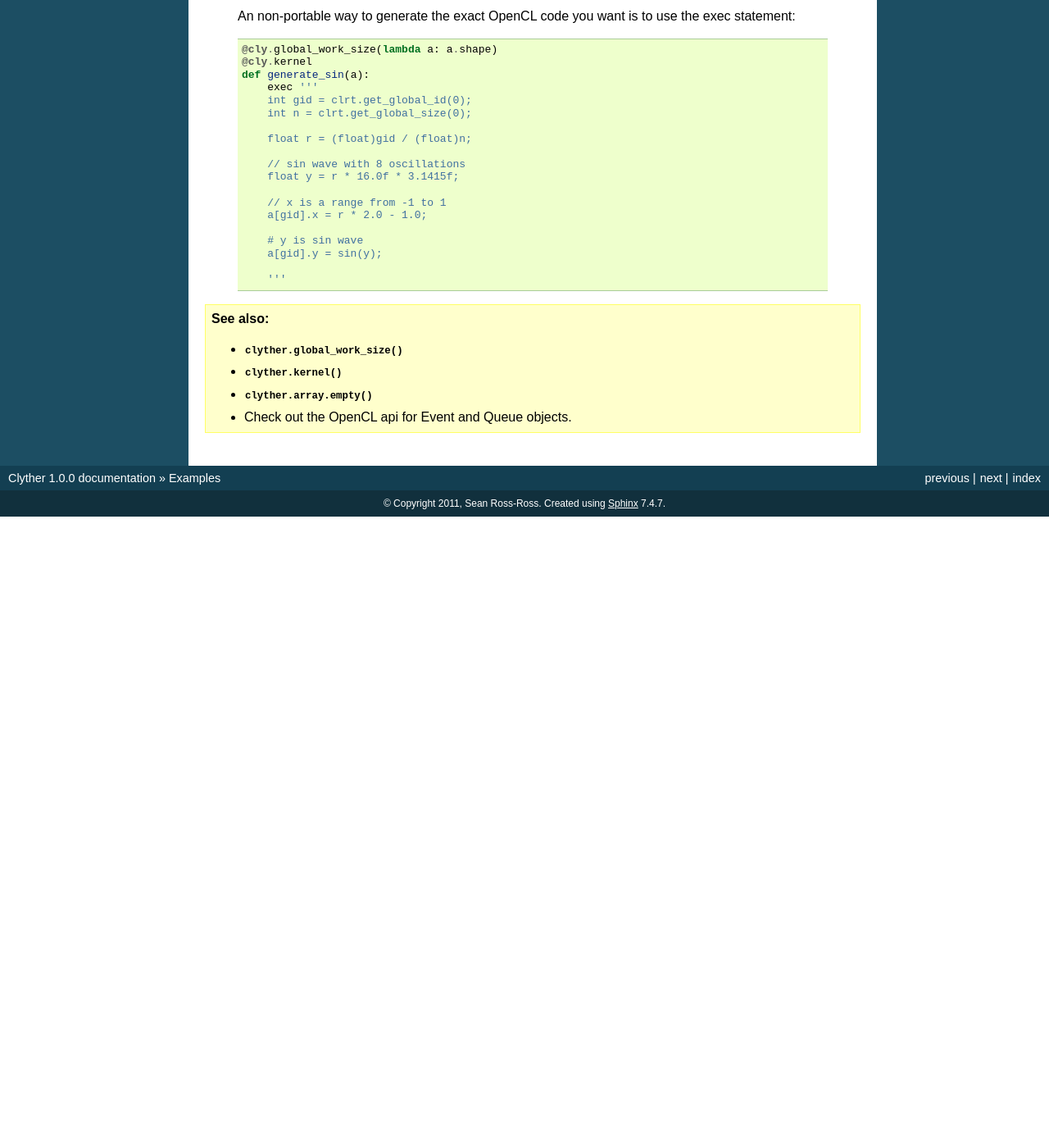
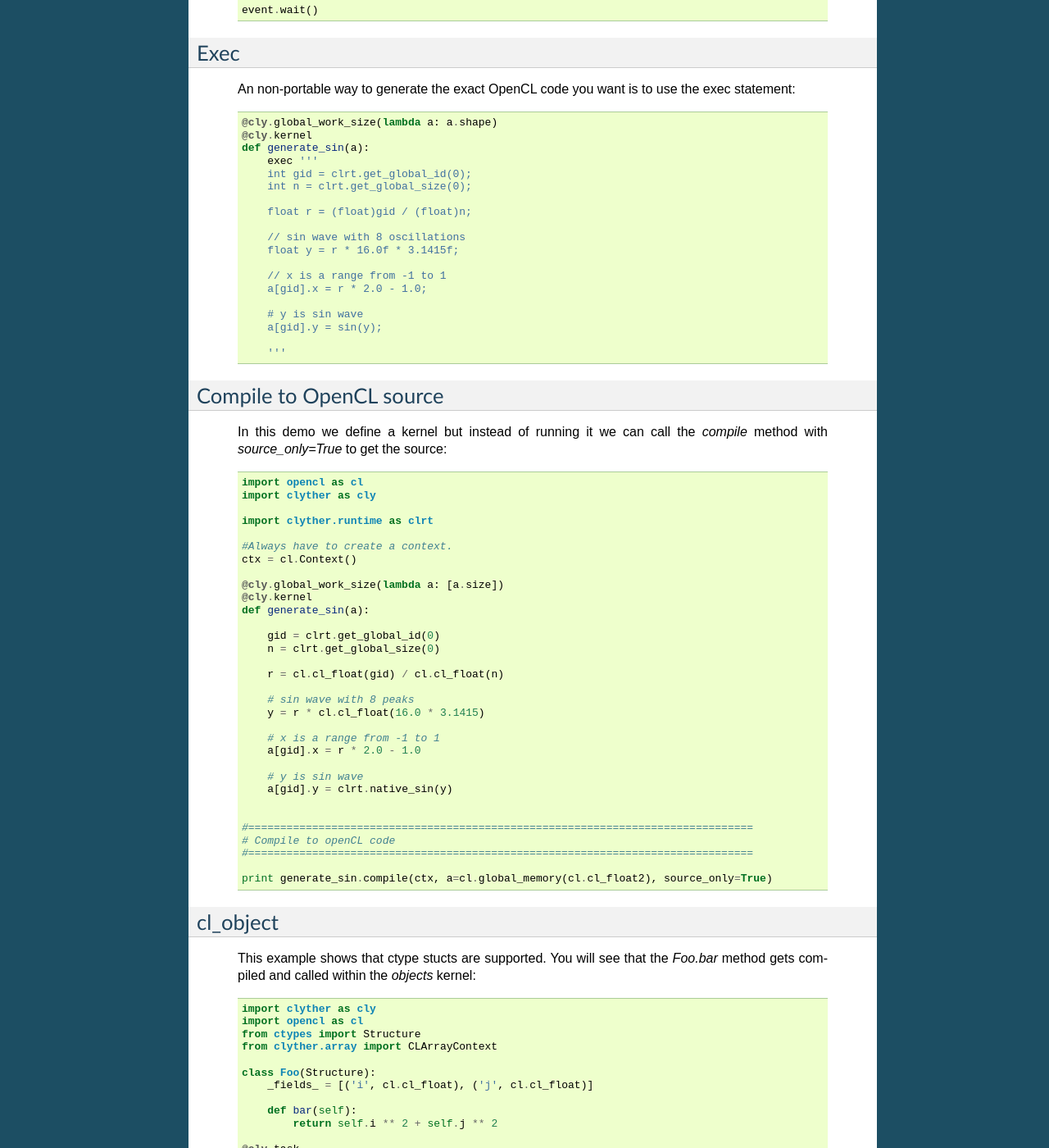
Before and after one commit to srossross/Clyther, a Sphinx documentation site: the page built from doc/examples.rst, in a window 1280 px wide and 1400 px high, scrolled down 1661 px. Shown: the whole window at 82% size. Built offline with Sphinx 7.4.7, drawn with Linux system fonts in a browser that asks for light colours; pages that are not in the unit, such as notebooks, are missing from menus; before the commit the page ends 2291 px from its top, so only the background shows below that; some of the changed text lies outside the part shown.

```diff
--- a/doc/api.rst
+++ b/doc/api.rst
@@ -7,6 +7,8 @@ API
    :undoc-members:
 
    .. autoclass:: kernel
+       :members:
+       :undoc-members:
 
    .. autofunction:: global_work_size
 
@@ -15,6 +17,8 @@ API
    .. autofunction:: cache
 
    .. autoclass:: task
+       :members:
+       :undoc-members:
 
 .. automodule:: clyther.runtime
    :members:
--- a/doc/conf.py
+++ b/doc/conf.py
@@ -110,12 +110,12 @@ html_theme = 'default'
 
 # The name of an image file (relative to this directory) to place at the top
 # of the sidebar.
-#html_logo = None
+#html_logo = 'logo_small.png'
 
 # The name of an image file (within the static path) to use as favicon of the
 # docs.  This file should be a Windows icon file (.ico) being 16x16 or 32x32
 # pixels large.
-#html_favicon = None
+html_favicon = '_static/clyther.ico'
 
 # Add any paths that contain custom static files (such as style sheets) here,
 # relative to this directory. They are copied after the builtin static files,
--- a/doc/contributing.rst
+++ b/doc/contributing.rst
@@ -68,7 +71,7 @@ Transformation Pipeline
 ^^^^^^^^^^^^^^^^^^^^^^^^^^
 
 CLyther transforms a Python ast into an OpecnCL ast and then compiles it using `OpenCL for Python <https://github.com/srossross/oclpb>`_.
-The ast transformation pipline can be found at :module:`clyther.pipeline`.
+The ast transformation pipline can be found at :mod:`clyther.pipeline`.
 
 
 CLyther.array
--- a/doc/examples.rst
+++ b/doc/examples.rst
@@ -124,6 +128,80 @@ Exec
 
             '''
 
+Compile to OpenCL source
+-------------------------
+
+    In this demo we define a kernel but instead of running it we can call the `compile` method with `source_only=True` to get the source::
+
+        import opencl as cl
+        import clyther as cly
+
+        import clyther.runtime as clrt
+
+        #Always have to create a context.
+        ctx = cl.Context()
+
+        @cly.global_work_size(lambda a: [a.size])
+        @cly.kernel
+        def generate_sin(a):
+
+            gid = clrt.get_global_id(0)
+            n = clrt.get_global_size(0)
+
+            r = cl.cl_float(gid) / cl.cl_float(n)
+
+            # sin wave with 8 peaks
+            y = r * cl.cl_float(16.0 * 3.1415)
+
+            # x is a range from -1 to 1
+            a[gid].x = r * 2.0 - 1.0
+
+            # y is sin wave
+            a[gid].y = clrt.native_sin(y)
+
+
+        #===============================================================================
+        # Compile to openCL code
+        #===============================================================================
+
+        print generate_sin.compile(ctx, a=cl.global_memory(cl.cl_float2), source_only=True)
+
+
+
+cl_object
+-------------------------
+
+
+    This example shows that ctype stucts are supported. You will see that the `Foo.bar` method gets compiled and called within the `objects` kernel::
+
+        import clyther as cly
+        import opencl as cl
+        from ctypes import Structure
+        from clyther.array import CLArrayContext
+
+        class Foo(Structure):
+            _fields_ = [('i', cl.cl_float), ('j', cl.cl_float)]
+
+            def bar(self):
+                return self.i ** 2 + self.j ** 2
+
+        @cly.task
+        def objects(ret, foo):
+            ret[0] = foo.bar()
+
+        def main():
+            ca = CLArrayContext()
+
+            a = ca.empty([1], ctype='f')
+
+            foo = Foo(10., 2.)
+
+            objects(ca, a, foo)
+
+            print "compiled result: ", a.item().value
+            print "python result:   ", foo.bar()
+
+
 .. seealso::
 
     * :func:`clyther.global_work_size`
--- a/doc/performance_python.rst
+++ b/doc/performance_python.rst
@@ -178,7 +178,7 @@ Performance Results
 --------------------
 
 
-.. figure:: graph.png
+.. figure:: _static/graph.png
    :scale: 40 %
    :align: center
    :figclass: align-center
```
Also changed, not shown: other parts of doc/contributing.rst (+3 -0 lines), other parts of doc/examples.rst (+18 -14 lines), doc/index.rst (+14 -1 lines), doc/_static/clyther.ico (added), doc/_static/graph.png (renamed from doc/graph.png), doc/_static/logo.png (added), doc/_static/logo_small.png (added), 3 other files.
